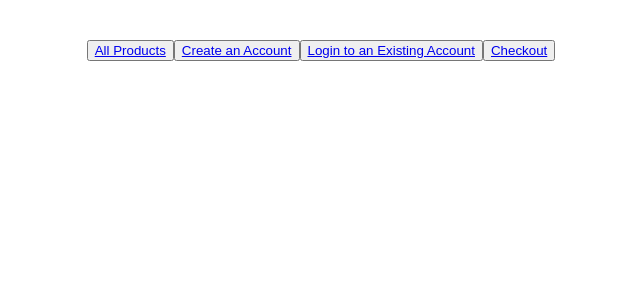
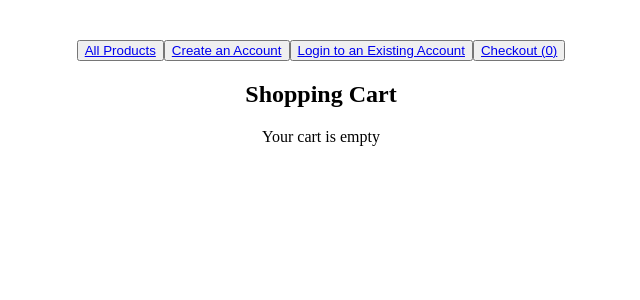
Before and after one commit to rtra96/stonecaps, a React (Vite) app: page /cart in a window 1280 px wide. Shown: the top 300 px of the page, without its empty margins (319-959 px from the left). Built offline with nearby package versions, Linux system fonts and the light colour scheme.

Commit message:
official 50% completion mark

```diff
--- a/src/components/App.jsx
+++ b/src/components/App.jsx
@@ -7,26 +7,40 @@ import LoginForm from './Login';
 import Account from './Account';
 import Loggedout from './Loggedout';
 import SingleProduct from './SingleProduct';
+import { CartProvider } from './CartContext';
+import Cart from './Cart';
 
 const App = () => {
   const [token, setToken] = useState(null);
+  const [loggedInUser, setLoggedInUser] = useState(null);
 
   const handleLogout = () => {
     setToken(null);
+    setLoggedInUser(null);
+  };
+
+  const handleLogin = (userData) => {
+    setLoggedInUser(userData);
   };
 
   return (
     <div>
       <BrowserRouter>
-        <Navbar token={token} onLogout={handleLogout} />
+        <CartProvider>
+          <Navbar token={token} onLogout={handleLogout} />
           <Routes>
             <Route path="/" element={<AllProducts />} />
             <Route path="/register" element={<RegistrationForm />} />
-            <Route path="/login" element={<LoginForm setToken={setToken} />} />
-            <Route path="/account" element={<Account token={token} />} />
+            <Route
+              path="/login"
+              element={<LoginForm setToken={setToken} onLogin={handleLogin} />}
+            />
+            <Route path="/account" element={<Account token={token} loggedInUser={loggedInUser} />} />
             <Route path="/logout" element={<Loggedout />} />
             <Route path="/product/:id" element={<SingleProduct />} />
-         </Routes>
+            <Route path="/cart" element={<Cart />} />
+          </Routes>
+        </CartProvider>
       </BrowserRouter>
     </div>
   );
--- /dev/null
+++ b/src/components/Cart.jsx
@@ -0,0 +1,30 @@
+import React from 'react';
+import { useCart } from './CartContext';
+
+const Cart = () => {
+  const { cartItems, removeFromCart, clearCart } = useCart();
+
+  return (
+    <div>
+      <h2>Shopping Cart</h2>
+      {cartItems.length === 0 ? (
+        <p>Your cart is empty</p>
+      ) : (
+        <div>
+          {cartItems.map((item) => (
+            <div key={item.id}>
+              <img src="{item.image}" />
+              <p>{item.title}</p>
+              <p>Price: ${item.price}</p>
+              <button onClick={() => removeFromCart(item.id)}>Remove</button>
+            </div>
+          ))}
+          <br />
+          <button onClick={clearCart}>Clear Cart</button>
+        </div>
+      )}
+    </div>
+  );
+};
+
+export default Cart;
--- /dev/null
+++ b/src/components/CartContext.jsx
@@ -0,0 +1,29 @@
+import React, { createContext, useContext, useState } from 'react';
+
+const CartContext = createContext();
+
+export const CartProvider = ({ children }) => {
+  const [cartItems, setCartItems] = useState([]);
+
+  const addToCart = (item) => {
+    setCartItems((prevItems) => [...prevItems, item]);
+  };
+
+  const removeFromCart = (itemId) => {
+    setCartItems((prevItems) => prevItems.filter((item) => item.id !== itemId));
+  };
+
+  const clearCart = () => {
+    setCartItems([]);
+  };
+
+  return (
+    <CartContext.Provider value={{ cartItems, addToCart, removeFromCart, clearCart }}>
+      {children}
+    </CartContext.Provider>
+  );
+};
+
+export const useCart = () => {
+  return useContext(CartContext);
+};
--- a/src/components/Login.jsx
+++ b/src/components/Login.jsx
@@ -1,6 +1,6 @@
 import React, { useState } from 'react';
 
-const LoginForm = ({ setToken, setLoggedInUser }) => {
+const LoginForm = ({ setToken, onLogin }) => {
   const [formData, setFormData] = useState({
     username: '',
     password: '',
@@ -45,7 +45,7 @@ const LoginForm = ({ setToken, setLoggedInUser }) => {
         };
 
         // Store the logged-in user in the state
-        setLoggedInUser(loggedInUser);
+        onLogin(loggedInUser);
 
         alert('Login Successful!');
       } else {
--- a/src/components/Navigation.jsx
+++ b/src/components/Navigation.jsx
@@ -1,7 +1,9 @@
 import React from "react";
 import { Link } from 'react-router-dom';
+import { useCart } from "./CartContext";
 
 function Navbar({ token, onLogout }) {
+  const { cartItems } = useCart();
   return (
     <div>
       <nav>
@@ -15,7 +17,7 @@ function Navbar({ token, onLogout }) {
             <button onClick={onLogout}>Sign out</button>
           </>
         )}
-        <button><Link to="/checkout">Checkout</Link></button>
+        <button><Link to="/cart">Checkout ({cartItems.length})</Link></button>
       </nav>
     </div>
   );
--- a/src/components/SingleProduct.jsx
+++ b/src/components/SingleProduct.jsx
@@ -1,11 +1,13 @@
 import React, { useEffect, useState } from "react";
 import { useParams } from "react-router-dom";
 import { fetchProductById } from "../API";
+import { useCart } from "./CartContext";
 import "../App.css";
 
 const SingleProduct = () => {
   const { id } = useParams();
   const [product, setProduct] = useState(null);
+  const { addToCart } = useCart();
 
   useEffect(() => {
     async function getProductDetails() {
@@ -25,13 +27,18 @@ const SingleProduct = () => {
     return <div>Loading...</div>;
   }
 
+  const handleAddToCart = () => {
+    addToCart(product);
+    alert('Item added to cart!');
+  };
+
   return (
     <div>
       <h2>{product.title}</h2>
       <img className="productimg" src={product.image} alt={`photo of ${product.id}`} />
       <p>Price: ${product.price}</p>
       <p>{product.description}</p>
-      <button>Add to Cart</button>
+      <button onClick={handleAddToCart}>Add to Cart</button>
     </div>
   );
 };
```
